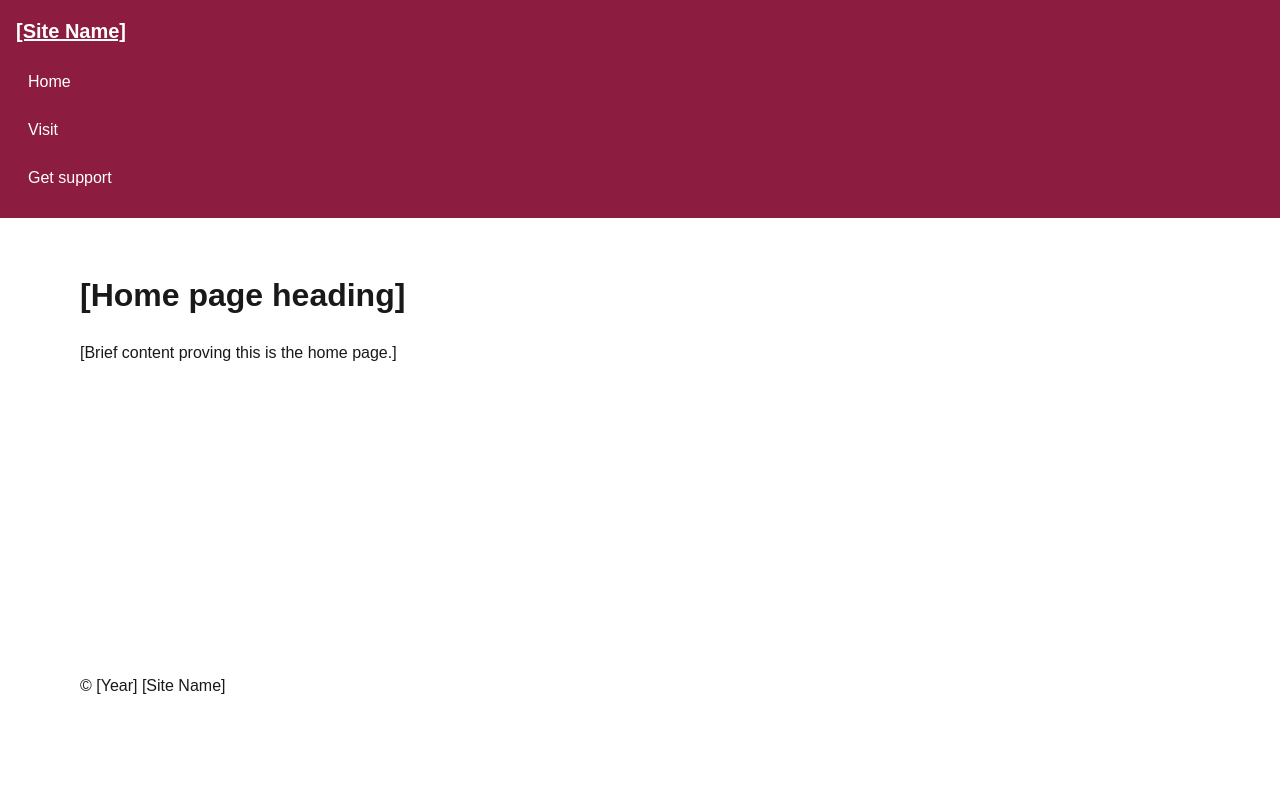
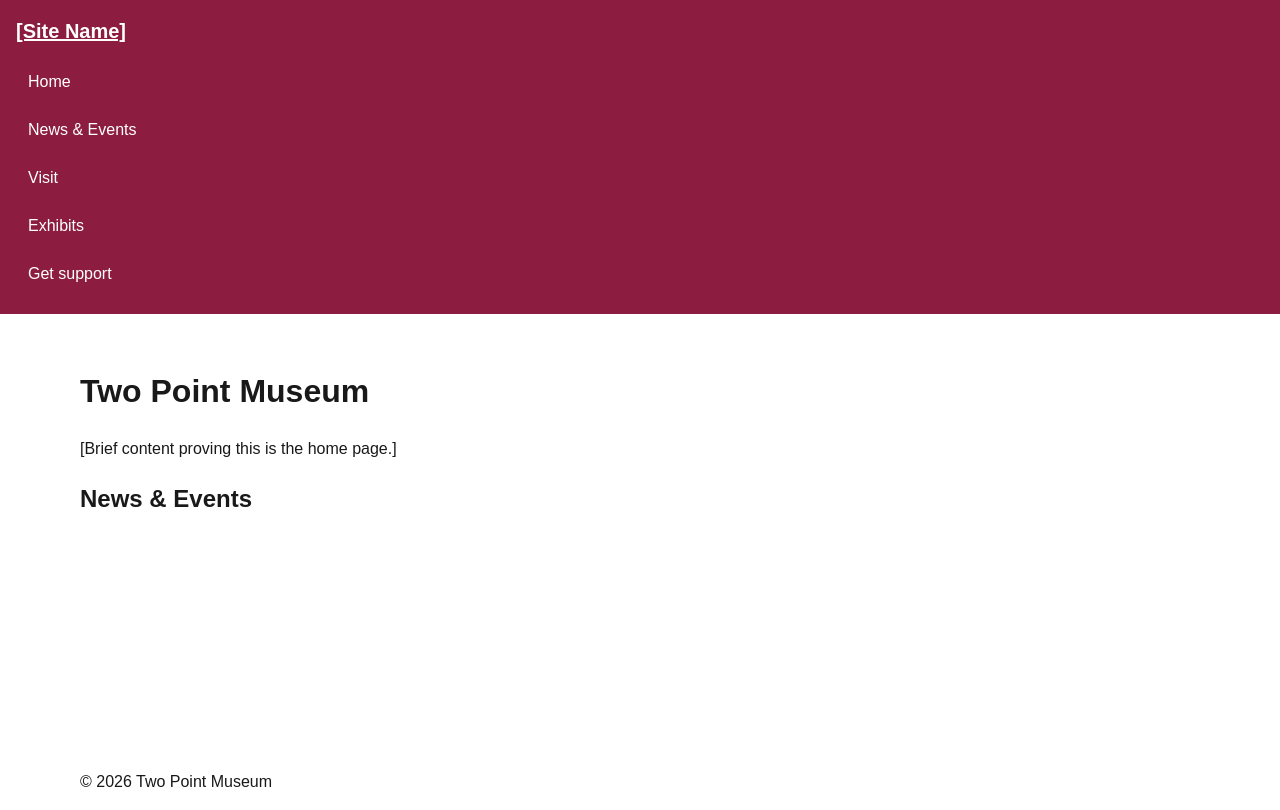
Before and after one commit to kriswojcik-dev/Module5-Responsive-Navigation-Deliverable-Starter, a plain HTML site: page index.html in a window 1280 px wide. Drawn offline with Linux system fonts and the light colour scheme.

Commit message:
Update page titles and footers for consistency; add exhibits page

```diff
--- a/index.html
+++ b/index.html
@@ -4,7 +4,7 @@
 <head>
     <meta charset="utf-8">
     <meta name="viewport" content="width=device-width,initial-scale=1">
-    <title>Home | [Site Name]</title>
+    <title>Home | Two Point Museum</title>
     <link rel="stylesheet" href="styles.css">
     <script src="navigation.js" defer></script>
 </head>
@@ -16,17 +16,22 @@
                 aria-expanded="false" hidden>Menu</button>
             <ul class="nav-list" id="primary-nav">
                 <li><a href="index.html" aria-current="page">Home</a></li>
+                <li><a href="index.html#events">News &amp; Events</a></li>
                 <li><a href="visit.html">Visit</a></li>
-                <li><a href="support.html">Get support</a></li><!-- TODO: add 2-4 purposeful destinations. -->
+                <li><a href="exhibits.html">Exhibits</a></li>
+                <li><a href="support.html">Get support</a></li>
             </ul>
         </nav>
     </header>
     <main id="main">
-        <h1>[Home page heading]</h1>
+        <h1>Two Point Museum</h1>
         <p>[Brief content proving this is the home page.]</p>
+        <section id="events">
+            <h2> News & Events</h2>
+        </section>
     </main>
     <footer>
-        <p>&copy; [Year] [Site Name]</p>
+        <p>&copy; 2026 Two Point Museum</p>
     </footer>
 </body>
 
```
Also changed, not shown: exhibits.html (added, +34 -0 lines), support.html (+2 -2 lines), visit.html (+2 -2 lines).
